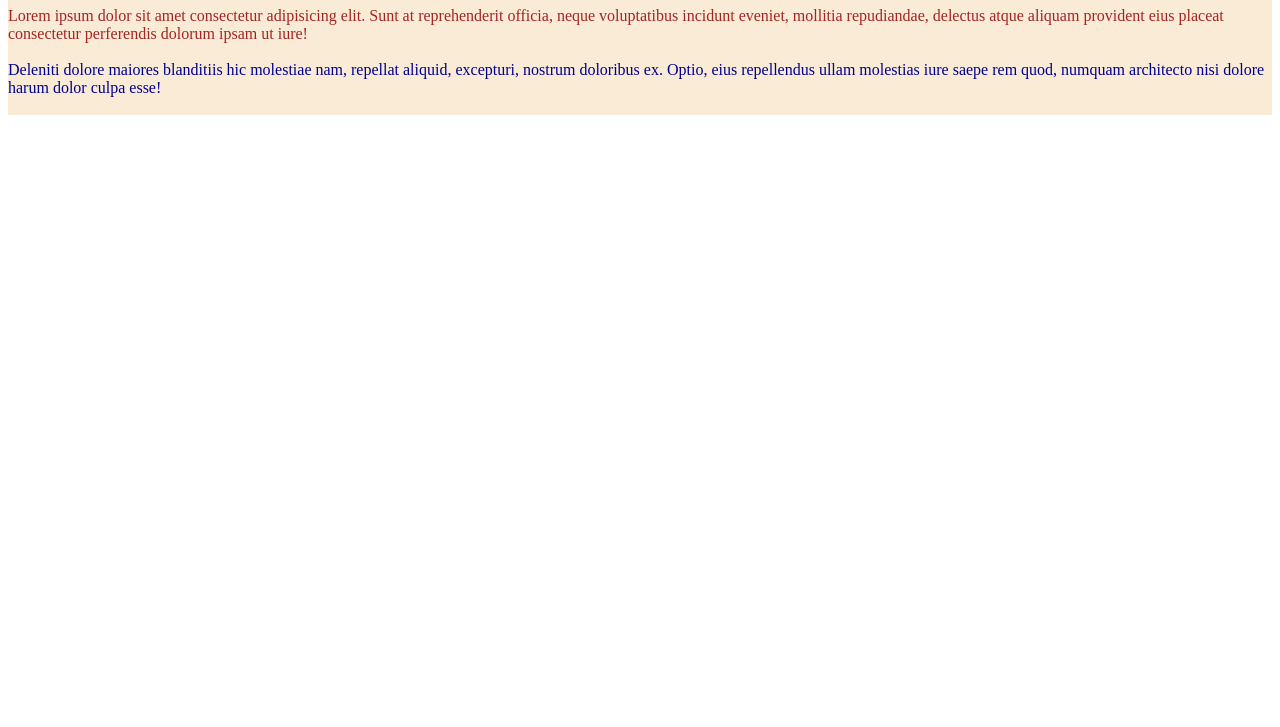
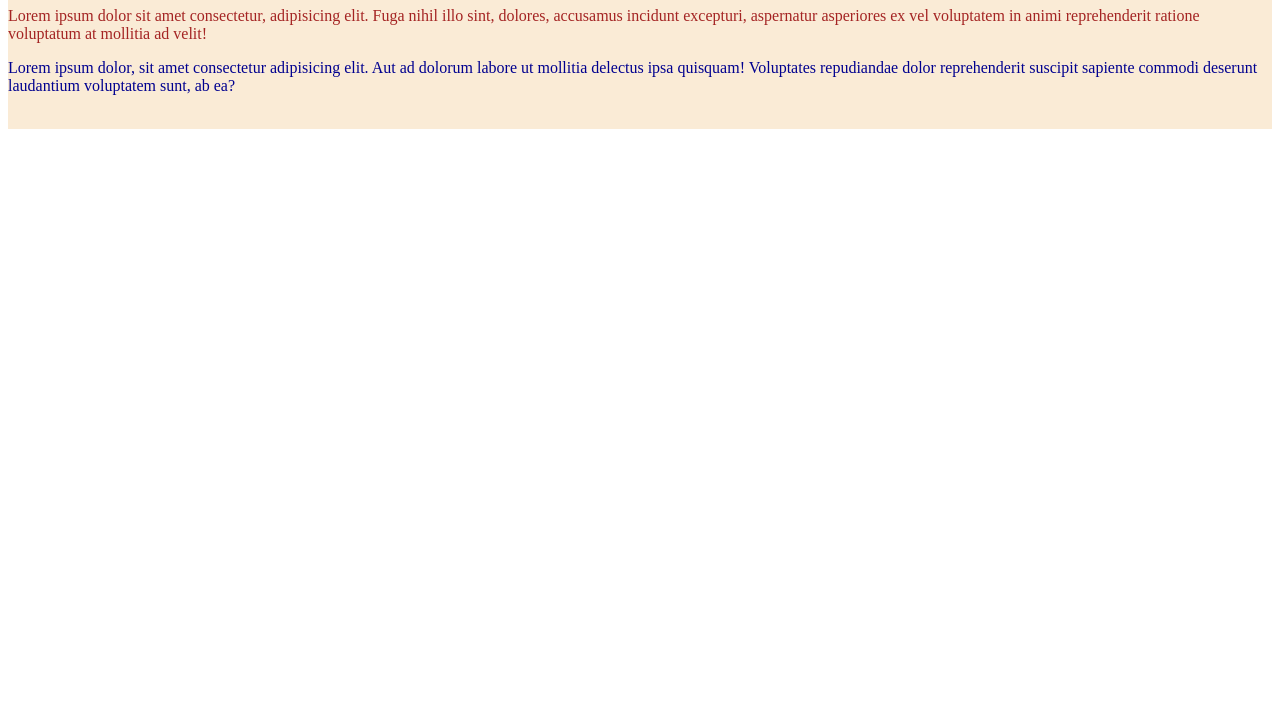
Before and after one commit to gitadmen/Zadanie--33404, a plain HTML site: page index.html in a window 1280 px wide. Shown: the part 73-800 px from the top of the page. Drawn offline with Linux system fonts and the light colour scheme.

Commit message:
Update index.html

```diff
--- a/index.html
+++ b/index.html
@@ -12,9 +12,9 @@
     <div>
 
         <h1>Zadanie #33404</h1>
-        <div class="text1">Lorem ipsum dolor sit amet consectetur adipisicing elit. Sunt at reprehenderit officia, neque voluptatibus incidunt eveniet, mollitia repudiandae, delectus atque aliquam provident eius placeat consectetur perferendis dolorum ipsam ut iure!</div>
-        <br>
-        <div class="text2">Deleniti dolore maiores blanditiis hic molestiae nam, repellat aliquid, excepturi, nostrum doloribus ex. Optio, eius repellendus ullam molestias iure saepe rem quod, numquam architecto nisi dolore harum dolor culpa esse!</div>
+        <p class="text1">Lorem ipsum dolor sit amet consectetur, adipisicing elit. Fuga nihil illo sint, dolores, accusamus incidunt excepturi, aspernatur asperiores ex vel voluptatem in animi reprehenderit ratione voluptatum at mollitia ad velit!</p>
+
+        <p class="text2">Lorem ipsum dolor, sit amet consectetur adipisicing elit. Aut ad dolorum labore ut mollitia delectus ipsa quisquam! Voluptates repudiandae dolor reprehenderit suscipit sapiente commodi deserunt laudantium voluptatem sunt, ab ea?</p>
         <br>
     </div>
 </body>
```
